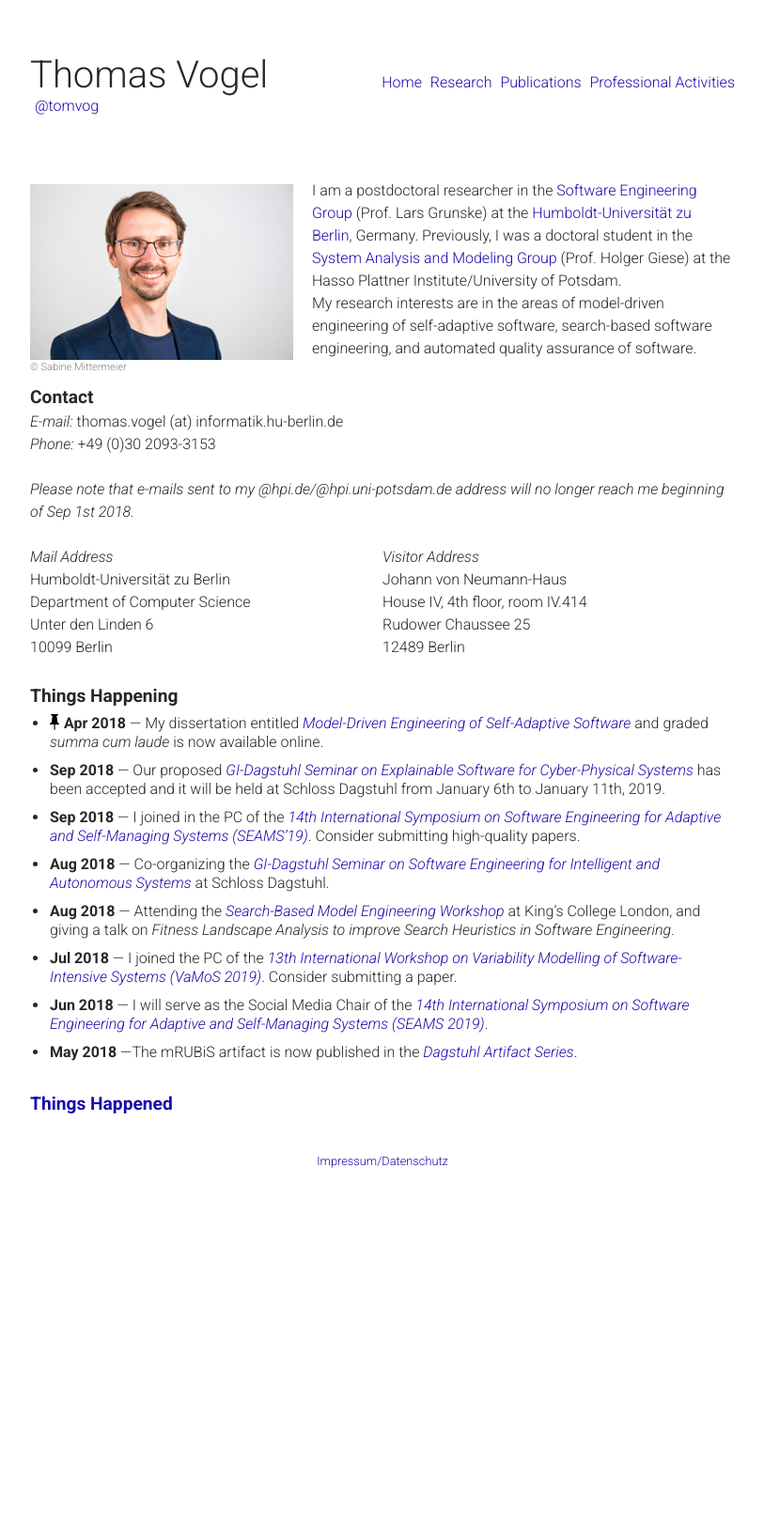
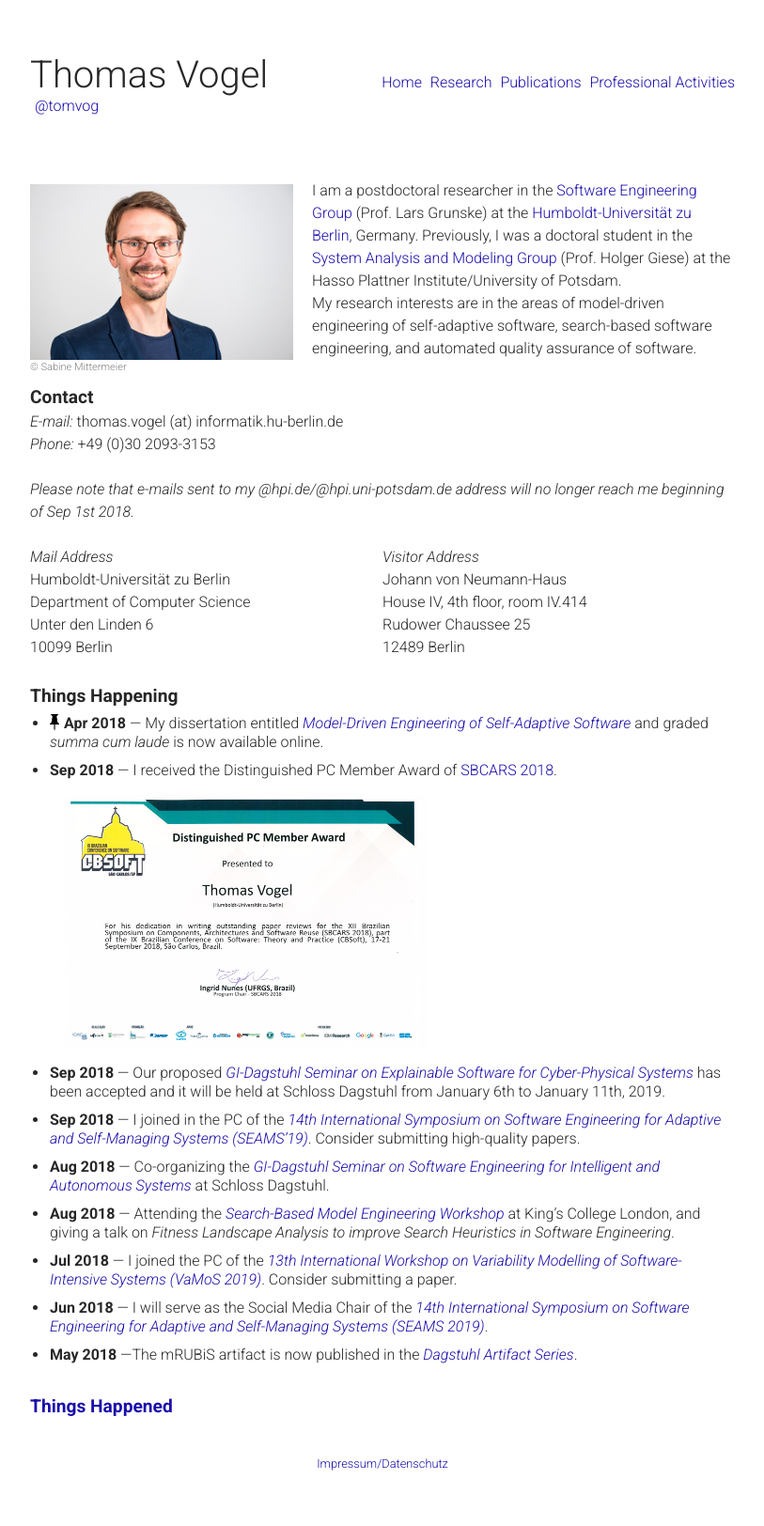
Before and after one commit to thomas-vogel/thomas-vogel.github.io, a Jekyll site: the page built from index.md, in a window 1280 px wide. Shown: the whole page at 94% size, without its empty margins (233-1046 px from the left). Built offline with Jekyll 4.4.1, drawn with Linux system fonts in a browser that asks for light colours; before the commit the page ends 1302 px from its top, so only the background shows below that.

Commit message:
Add 2018-SBCARS-DistinguishedPCMemberAward and change alt text for ICAC17 award.

```diff
--- a/index.md
+++ b/index.md
@@ -46,6 +46,8 @@ automated quality assurance of software.
 
 * <img src="/assets/img/pin.png" alt="pinned news" style="width: 10px; float: left; margin-right: 5px;"/>
  __Apr 2018__ --- My dissertation entitled [_Model-Driven Engineering of Self-Adaptive Software_](publications/phd) and graded _summa cum laude_ is now available online.
+* __Sep 2018__ --- I received the Distinguished PC Member Award of [SBCARS 2018](http://cbsoft2018.icmc.usp.br/#/sbcars){:target="_blank"}.
+<a href="/assets/img/2018-SBCARS-DistinguishedPCMemberAward.png"><img src="/assets/img/2018-SBCARS-DistinguishedPCMemberAwardIcon.png" alt="SBCARS Distinguished PC Member Award" style="width: 385px; margin-top: 1em; margin-left: 1em;"/></a>
 * __Sep 2018__ --- Our proposed [_GI-Dagstuhl Seminar on Explainable Software for Cyber-Physical Systems_](https://www.dagstuhl.de/19023){:target="_blank"} has been accepted and it will be held at Schloss Dagstuhl from January 6th to January 11th, 2019.
 * __Sep 2018__ --- I joined in the PC of the [_14th International Symposium on Software Engineering for Adaptive and Self-Managing Systems (SEAMS'19)_](http://2019.seams-symposia.org){:target="_blank"}. Consider submitting high-quality papers.
 * __Aug 2018__ --- Co-organizing the [_GI-Dagstuhl Seminar on Software Engineering for Intelligent and Autonomous Systems_](http://www.self-adaptive.org/dagstuhl-seminars/sefias/){:target="_blank"} at Schloss Dagstuhl.
```
Also changed, not shown: _pages/publications/2017-ICAC.md (+1 -1 lines), assets/img/2018-SBCARS-DistinguishedPCMemberAward.png (added), assets/img/2018-SBCARS-DistinguishedPCMemberAwardIcon.png (added).
